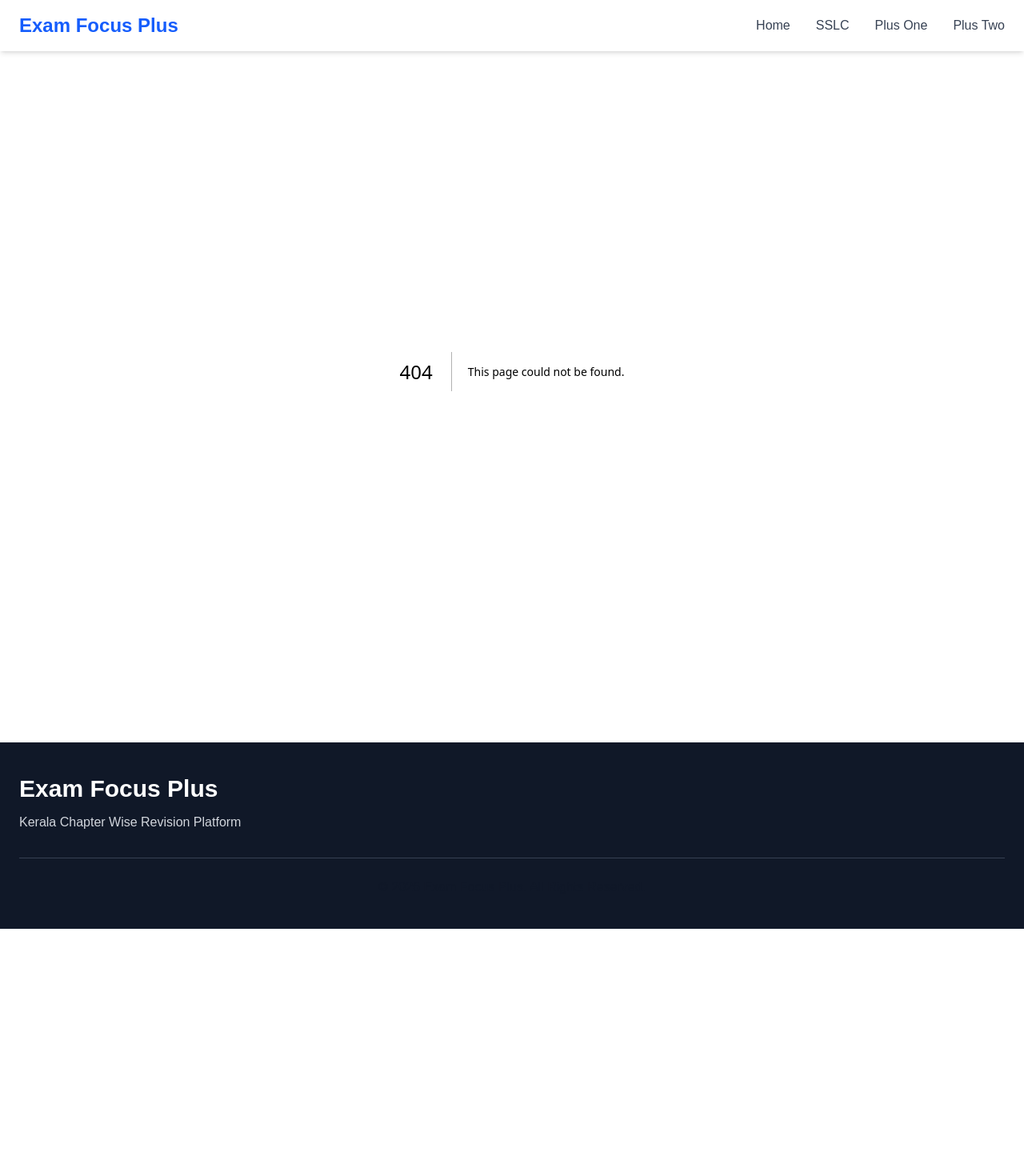
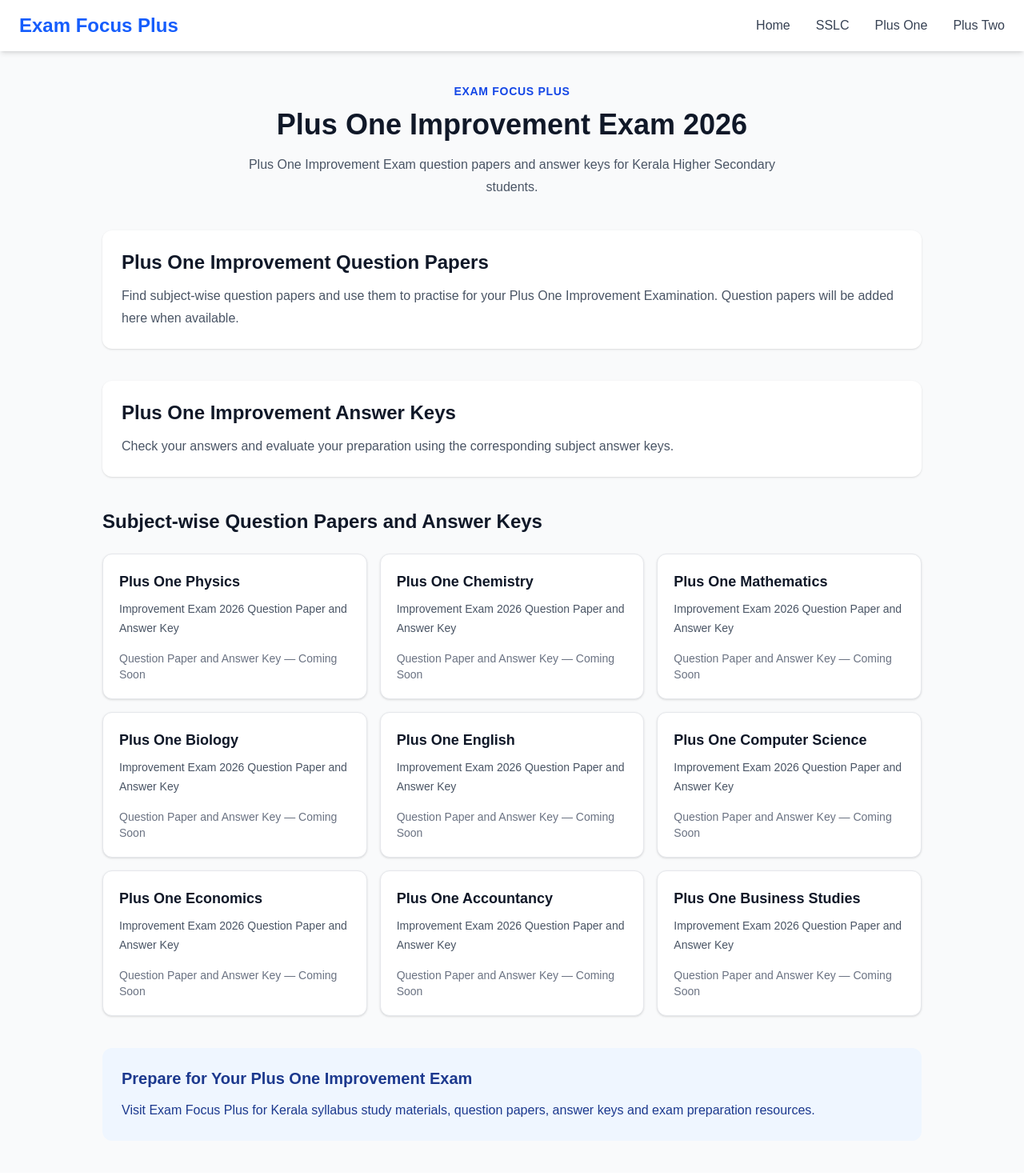
Before and after one commit to examfocusplus/exam-focus-plus, a Next.js app: page /plus-one-improvement-26 in a window 1280 px wide. Before the commit this address had no page. Shown: the top 1470 px of the page at 80% size. Before the commit the page ends 1161 px from the top, so only its background shows below. Built offline with nearby package versions, Linux system fonts and the light colour scheme.

Commit message:
Add Plus One Improvement Exam 2026 page

```diff
--- /dev/null
+++ b/app/plus-one-improvement-26/page.tsx
@@ -0,0 +1,116 @@
+import type { Metadata } from "next";
+
+export const metadata: Metadata = {
+  title: "Plus One Improvement Exam 2026 Question Papers and Answer Keys",
+  description:
+    "Download Kerala Plus One Improvement Exam 2026 question papers and answer keys. Get Physics, Chemistry, Mathematics, Biology and other subject question papers for Kerala Higher Secondary students.",
+  keywords: [
+    "Plus One Improvement Exam 2026",
+    "Plus One Improvement Question Paper",
+    "Plus One Improvement Answer Key",
+    "Kerala Plus One Physics Improvement Question Paper",
+    "Plus One Chemistry Question Paper",
+    "Plus One Maths Question Paper",
+    "Plus One Biology Question Paper",
+    "Exam Focus Plus",
+  ],
+  alternates: {
+    canonical: "https://examfocusplus.in/plus-one-improvement",
+  },
+};
+
+const subjects = [
+  "Physics",
+  "Chemistry",
+  "Mathematics",
+  "Biology",
+  "English",
+  "Computer Science",
+  "Economics",
+  "Accountancy",
+  "Business Studies",
+];
+
+export default function PlusOneImprovementPage() {
+  return (
+    <main className="min-h-screen bg-gray-50 px-4 py-10">
+      <div className="mx-auto max-w-5xl">
+        <header className="mb-10 text-center">
+          <p className="mb-3 text-sm font-semibold uppercase tracking-wider text-blue-700">
+            Exam Focus Plus
+          </p>
+
+          <h1 className="mb-4 text-3xl font-bold text-gray-900 md:text-4xl">
+            Plus One Improvement Exam 2026
+          </h1>
+
+          <p className="mx-auto max-w-2xl text-base leading-7 text-gray-600">
+            Plus One Improvement Exam question papers and answer keys for
+            Kerala Higher Secondary students.
+          </p>
+        </header>
+
+        <section className="mb-10 rounded-xl bg-white p-6 shadow-sm">
+          <h2 className="mb-3 text-2xl font-bold text-gray-900">
+            Plus One Improvement Question Papers
+          </h2>
+
+          <p className="leading-7 text-gray-600">
+            Find subject-wise question papers and use them to practise for your
+            Plus One Improvement Examination. Question papers will be added
+            here when available.
+          </p>
+        </section>
+
+        <section className="mb-10 rounded-xl bg-white p-6 shadow-sm">
+          <h2 className="mb-3 text-2xl font-bold text-gray-900">
+            Plus One Improvement Answer Keys
+          </h2>
+
+          <p className="leading-7 text-gray-600">
+            Check your answers and evaluate your preparation using the
+            corresponding subject answer keys.
+          </p>
+        </section>
+
+        <section>
+          <h2 className="mb-6 text-2xl font-bold text-gray-900">
+            Subject-wise Question Papers and Answer Keys
+          </h2>
+
+          <div className="grid gap-4 sm:grid-cols-2 lg:grid-cols-3">
+            {subjects.map((subject) => (
+              <article
+                key={subject}
+                className="rounded-xl border border-gray-200 bg-white p-5 shadow-sm"
+              >
+                <h3 className="mb-2 text-lg font-semibold text-gray-900">
+                  Plus One {subject}
+                </h3>
+
+                <p className="mb-4 text-sm leading-6 text-gray-600">
+                  Improvement Exam 2026 Question Paper and Answer Key
+                </p>
+
+                <p className="text-sm font-medium text-gray-500">
+                  Question Paper and Answer Key — Coming Soon
+                </p>
+              </article>
+            ))}
+          </div>
+        </section>
+
+        <section className="mt-10 rounded-xl bg-blue-50 p-6">
+          <h2 className="mb-3 text-xl font-bold text-blue-900">
+            Prepare for Your Plus One Improvement Exam
+          </h2>
+
+          <p className="leading-7 text-blue-900">
+            Visit Exam Focus Plus for Kerala syllabus study materials,
+            question papers, answer keys and exam preparation resources.
+          </p>
+        </section>
+      </div>
+    </main>
+  );
+}
```
